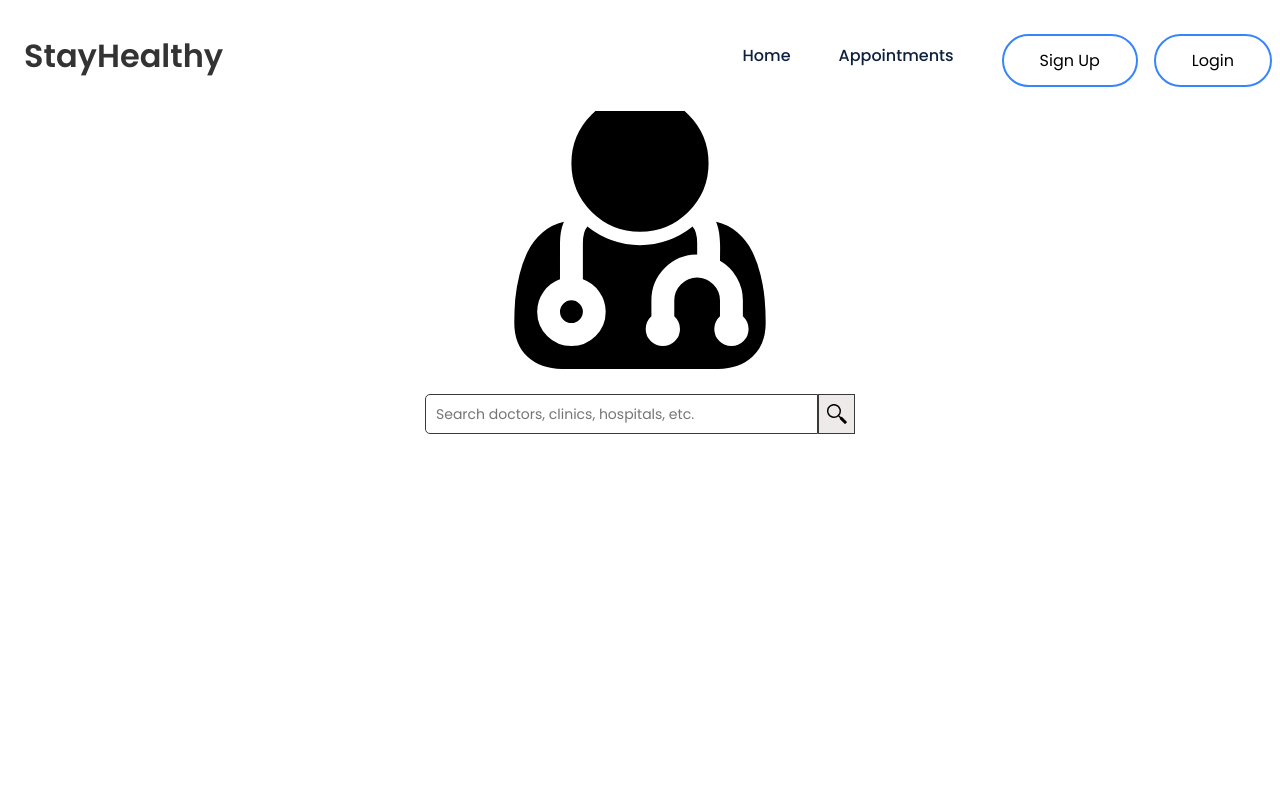
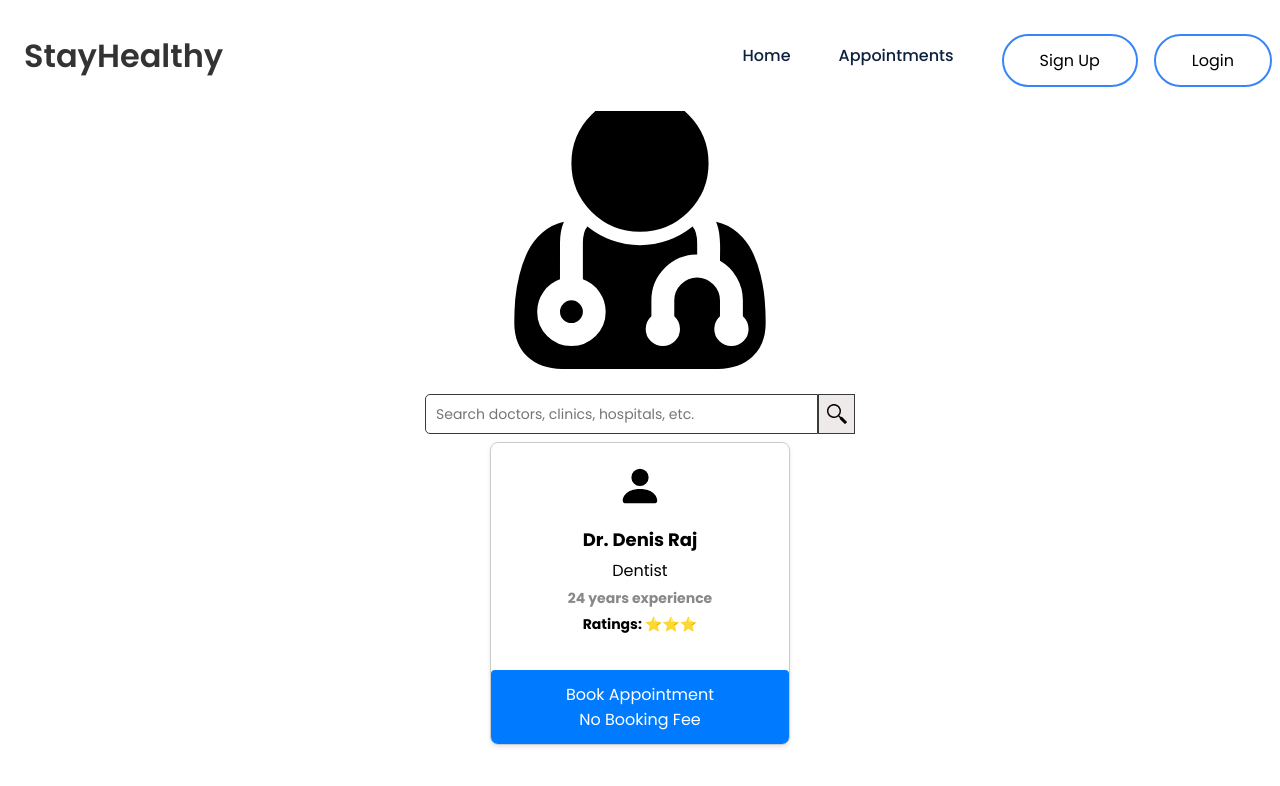
Before and after one commit to cryptotweezer/med_appt_capstone, a React (Create React App) app: page /find-doctor in a window 1280 px wide. Shown: the top 786 px of the page. Built offline with nearby package versions, Linux system fonts and the light colour scheme.

Commit message:
FindDoctorSearch component

```diff
--- /dev/null
+++ b/src/Components/AppointmentForm/AppointmentForm.js
@@ -0,0 +1,77 @@
+import React, { useState } from 'react';
+
+const AppointmentForm = ({ doctorName, doctorSpeciality, onSubmit }) => {
+  const [name, setName] = useState('');
+  const [phoneNumber, setPhoneNumber] = useState('');
+  const [date, setDate] = useState('');
+  const [selectedSlot, setSelectedSlot] = useState('');
+
+  const handleFormSubmit = (e) => {
+    e.preventDefault();
+    onSubmit({ name, phoneNumber, date, selectedSlot });
+    setName('');
+    setPhoneNumber('');
+    setDate('');
+    setSelectedSlot('');
+  };
+
+  return (
+    <form onSubmit={handleFormSubmit} className="appointment-form">
+      <div className="form-group">
+        <label htmlFor="name">Name:</label>
+        <input
+          type="text"
+          id="name"
+          value={name}
+          onChange={(e) => setName(e.target.value)}
+          required
+        />
+      </div>
+
+      <div className="form-group">
+        <label htmlFor="phoneNumber">Phone Number:</label>
+        <input
+          type="tel"
+          id="phoneNumber"
+          value={phoneNumber}
+          onChange={(e) => setPhoneNumber(e.target.value)}
+          required
+        />
+      </div>
+
+      {/* Agregamos campo de fecha */}
+      <div className="form-group">
+        <label htmlFor="date">Date of Appointment:</label>
+        <input
+          type="date"
+          id="date"
+          value={date}
+          onChange={(e) => setDate(e.target.value)}
+          required
+        />
+      </div>
+
+      {/* Agregamos campo de time slot */}
+      <div className="form-group">
+        <label htmlFor="slot">Book Time Slot:</label>
+        <select
+          id="slot"
+          value={selectedSlot}
+          onChange={(e) => setSelectedSlot(e.target.value)}
+          required
+        >
+          <option value="">Select a time slot</option>
+          <option value="09:00 AM">09:00 AM</option>
+          <option value="10:00 AM">10:00 AM</option>
+          <option value="11:00 AM">11:00 AM</option>
+          <option value="02:00 PM">02:00 PM</option>
+          <option value="03:00 PM">03:00 PM</option>
+        </select>
+      </div>
+
+      <button type="submit" className="submit-btn">Book Now</button>
+    </form>
+  );
+};
+
+export default AppointmentForm;
--- /dev/null
+++ b/src/Components/DoctorCard/DoctorCard.css
@@ -0,0 +1,191 @@
+.doctor-card-container {
+    width: 300px;
+    height: 100%;
+    border: 1px solid #ccc;
+    border-radius: 8px;
+    overflow: hidden;
+    display: inline-block;
+    margin: 10px;
+    box-shadow: 0 2px 4px rgba(0, 0, 0, 0.1);
+    margin-bottom: 20px;
+  }
+  .cancel-appointment {
+    background-color: red;
+  }
+
+  .doctor-card-details-container {
+    padding: 20px;
+  }
+
+  .doctor-card-profile-image-container {
+    text-align: center;
+    margin-bottom: 10px;
+  }
+
+  .doctor-card-profile-image-container img {
+    width: 120px;
+    height: 120px;
+    border-radius: 50%;
+  }
+
+  .doctor-card-details {
+    text-align: center;
+  }
+
+  .doctor-card-detail-name {
+    font-size: 18px;
+    font-weight: bold;
+    margin-bottom: 5px;
+  }
+
+  .doctor-card-detail-speciality {
+    font-size: 16px;
+    margin-bottom: 5px;
+  }
+
+  .doctor-card-detail-experience {
+    font-size: 14px;
+    color: #888;
+    margin-bottom: 5px;
+    font-weight: bold;
+  }
+
+  .doctor-card-detail-location,
+  .doctor-card-detail-clinic,
+  .doctor-card-detail-consultationfees {
+    font-size: 14px;
+    margin-bottom: 5px;
+  }
+  .doctor-card-detail-consultationfees{
+    font-weight: bold;
+
+  }
+
+  .book-appoinment-btn {
+    background-color: #3498db;
+    color: #fff;
+    border: none;
+    padding: 10px 20px;
+    font-size: 16px;
+    border-radius: 5px;
+    cursor: pointer;
+  }
+
+  .book-appoinment-btn div:nth-child(2) {
+    font-size: 12px;
+    font-weight: bold;
+  }
+  .modal-container {
+  position: fixed;
+  top: 0;
+  left: 0;
+  width: 100%;
+  height: 100%;
+  background-color: rgba(0, 0, 0, 0.5);
+  display: flex;
+  justify-content: center;
+  align-items: center;
+}
+
+.modal-content {
+  background-color: #fff;
+  padding: 20px;
+  border-radius: 5px;
+  box-shadow: 0 2px 4px rgba(0, 0, 0, 0.2);
+  max-width: 400px;
+  text-align: center;
+}
+
+.modal-content h3 {
+  margin-top: 0;
+}
+
+.modal-content p {
+  margin-bottom: 20px;
+}
+
+.modal-btn {
+  display: inline-block;
+  padding: 8px 16px;
+  background-color: #2196f3;
+  color: #fff;
+  border: none;
+  border-radius: 4px;
+  cursor: pointer;
+  transition: background-color 0.3s ease;
+}
+.doctorbg{
+  -webkit-scrollbar {
+    display: none;
+}
+
+
+
+}
+.modal-btn:hover {
+  background-color: #0d8af5;
+}
+
+.cancel-appointment-btn {
+  display: inline-block;
+  padding: 8px 16px;
+  background-color: #f44336;
+  color: #fff;
+  border: none;
+  border-radius: 4px;
+  cursor: pointer;
+  transition: background-color 0.3s ease;
+}
+
+.cancel-appointment-btn:hover {
+  background-color: #d63027;
+}
+.appointment-form {
+  max-width: 400px;
+  margin: 0 auto;
+  padding: 20px;
+  background-color: #f5f5f5;
+  border-radius: 8px;
+  /* height: auto;
+  overflow-y: auto; */
+}
+
+.form-group {
+  margin-bottom: 20px;
+}
+
+label {
+  display: block;
+  font-weight: bold;
+  margin-bottom: 8px;
+}
+
+input,
+textarea {
+  width: 100%;
+  padding: 12px;
+  border: 1px solid #ccc;
+  border-radius: 4px;
+  font-size: 16px;
+}
+
+button {
+  padding: 12px 20px;
+  background-color: #007bff;
+  color: #fff;
+  border: none;
+  border-radius: 4px;
+  cursor: pointer;
+  font-size: 16px;
+}
+
+button:hover {
+  background-color: #0056b3;
+}
+
+
+.btnslot{
+  background-color: green;
+  cursor: pointer;
+  /* color: rgb(249, 60, 60); */
+}
--- /dev/null
+++ b/src/Components/DoctorCard/DoctorCard.js
@@ -0,0 +1,71 @@
+import React, { useState } from 'react';
+import Popup from 'reactjs-popup';
+import 'reactjs-popup/dist/index.css';
+import './DoctorCard.css';
+import AppointmentForm from '../AppointmentForm/AppointmentForm';
+import { v4 as uuidv4 } from 'uuid';
+
+const DoctorCard = ({ name, speciality, experience, ratings }) => {
+  const [appointments, setAppointments] = useState([]);
+
+  const handleFormSubmit = (appointmentData) => {
+    const newAppointment = {
+      id: uuidv4(),
+      ...appointmentData,
+    };
+    const updatedAppointments = [...appointments, newAppointment];
+    setAppointments(updatedAppointments);
+  };
+
+  return (
+    <div className="doctor-card-container">
+      <div className="doctor-card-details-container">
+        <div className="doctor-card-profile-image-container">
+          <svg xmlns="http://www.w3.org/2000/svg" width="46" height="46" fill="currentColor" viewBox="0 0 16 16">
+            <path d="M3 14s-1 0-1-1 1-4 6-4 6 3 6 4-1 1-1 1H3zm5-6a3 3 0 1 0 0-6 3 3 0 0 0 0 6z" />
+          </svg>
+        </div>
+        <div className="doctor-card-details">
+          <div className="doctor-card-detail-name">{name}</div>
+          <div className="doctor-card-detail-speciality">{speciality}</div>
+          <div className="doctor-card-detail-experience">{experience} years experience</div>
+          <div className="doctor-card-detail-consultationfees">Ratings: {ratings}</div>
+        </div>
+      </div>
+
+      <div className="doctor-card-options-container">
+        <Popup
+          modal
+          trigger={
+            <button className="book-appointment-btn">
+              <div>Book Appointment</div>
+              <div>No Booking Fee</div>
+            </button>
+          }
+        >
+          {(close) => (
+            <div className="doctorbg" style={{ height: '100vh', overflow: 'scroll' }}>
+              <div>
+                <div className="doctor-card-profile-image-container">
+                  <svg xmlns="http://www.w3.org/2000/svg" width="46" height="46" fill="currentColor" viewBox="0 0 16 16">
+                    <path d="M3 14s-1 0-1-1 1-4 6-4 6 3 6 4-1 1-1 1H3zm5-6a3 3 0 1 0 0-6 3 3 0 0 0 0 6z" />
+                  </svg>
+                </div>
+                <div className="doctor-card-details">
+                  <div className="doctor-card-detail-name">{name}</div>
+                  <div className="doctor-card-detail-speciality">{speciality}</div>
+                  <div className="doctor-card-detail-experience">{experience} years experience</div>
+                  <div className="doctor-card-detail-consultationfees">Ratings: {ratings}</div>
+                </div>
+              </div>
+
+              <AppointmentForm doctorName={name} doctorSpeciality={speciality} onSubmit={handleFormSubmit} />
+            </div>
+          )}
+        </Popup>
+      </div>
+    </div>
+  );
+};
+
+export default DoctorCard;
--- a/src/Components/FindDoctorSearch/FindDoctorSearch.js
+++ b/src/Components/FindDoctorSearch/FindDoctorSearch.js
@@ -1,7 +1,7 @@
 import React, { useState } from 'react';
 import './FindDoctorSearch.css';
-import { useNavigate, Navigate } from 'react-router-dom';
-
+import { useNavigate } from 'react-router-dom';
+import DoctorCard from '../DoctorCard/DoctorCard';
 
 const initSpeciality = [
     'Dentist', 'Gynecologist/obstetrician', 'General Physician', 'Dermatologist', 'Ear-nose-throat (ent) Specialist', 'Homeopath', 'Ayurveda'
@@ -12,38 +12,60 @@ const FindDoctorSearch = () => {
     const [searchDoctor, setSearchDoctor] = useState('');
     const [specialities, setSpecialities] = useState(initSpeciality);
     const navigate = useNavigate();
+
     const handleDoctorSelect = (speciality) => {
         setSearchDoctor(speciality);
         setDoctorResultHidden(true);
         navigate(`/instant-consultation?speciality=${speciality}`);
         window.location.reload();
     }
+
     return (
         <div className='finddoctor'>
             <center>
                 <h1>Find a doctor and Consult instantly</h1>
-                <div>               <i style={{color:'#000000',fontSize:'20rem'}} className="fa fa-user-md"></i>
-</div>                <div className="home-search-container"  style={{display:'flex',justifyContent:'center',alignItems:'center'}}>
+                <div>
+                    <i style={{ color: '#000000', fontSize: '20rem' }} className="fa fa-user-md"></i>
+                </div>
+                <div className="home-search-container" style={{ display: 'flex', justifyContent: 'center', alignItems: 'center' }}>
                     <div className="doctor-search-box">
-                    {/* <p>Perform a search to see the results.</p> */}
-
-                        <input type="text" className="search-doctor-input-box" placeholder="Search doctors, clinics, hospitals, etc." onFocus={() => setDoctorResultHidden(false)} onBlur={() => setDoctorResultHidden(true)} value={searchDoctor} onChange={(e) => setSearchDoctor(e.target.value)} />
-
-                        <div className="findiconimg"><img className='findIcon' src={process.env.PUBLIC_URL + '/images/search.svg'} alt=""/></div>
+                        <input
+                            type="text"
+                            className="search-doctor-input-box"
+                            placeholder="Search doctors, clinics, hospitals, etc."
+                            onFocus={() => setDoctorResultHidden(false)}
+                            onBlur={() => setDoctorResultHidden(true)}
+                            value={searchDoctor}
+                            onChange={(e) => setSearchDoctor(e.target.value)}
+                        />
+                        <div className="findiconimg">
+                            <img className='findIcon' src={process.env.PUBLIC_URL + '/images/search.svg'} alt="" />
+                        </div>
                         <div className="search-doctor-input-results" hidden={doctorResultHidden}>
-                            {
-                                specialities.map(speciality => <div className="search-doctor-result-item" key={speciality} onMouseDown={() => handleDoctorSelect(speciality)}>
-                                    <span><img src={process.env.PUBLIC_URL + '/images/search.svg'} alt="" style={{height:"10px", width:"10px"}} width="12" /></span>
+                            {specialities.map(speciality => (
+                                <div className="search-doctor-result-item" key={speciality} onMouseDown={() => handleDoctorSelect(speciality)}>
+                                    <span>
+                                        <img src={process.env.PUBLIC_URL + '/images/search.svg'} alt="" style={{ height: "10px", width: "10px" }} width="12" />
+                                    </span>
                                     <span>{speciality}</span>
                                     <span>SPECIALITY</span>
-                                </div>)
-                            }
+                                </div>
+                            ))}
                         </div>
                     </div>
                 </div>
+
+                {/* 👉 Aquí agregamos el DoctorCard dentro del return */}
+                <DoctorCard
+                  name="Dr. Denis Raj"
+                  speciality="Dentist"
+                  experience="24"
+                  ratings="⭐⭐⭐"
+                />
+
             </center>
         </div>
-    )
+    );
 }
 
-export default FindDoctorSearch
+export default FindDoctorSearch;
```
Also changed, not shown: 1 other file (tests, documents, lock files or other folders).
